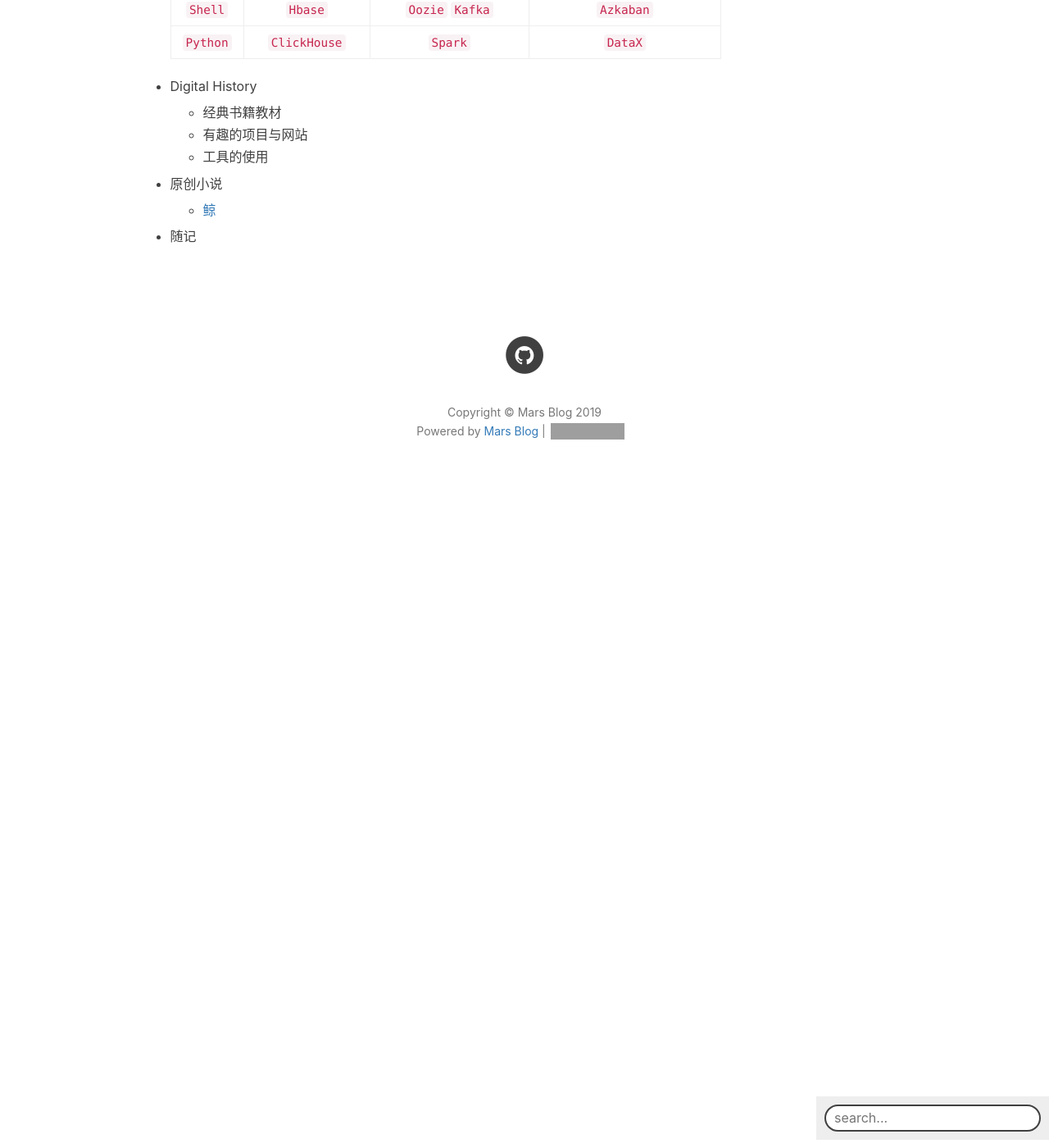
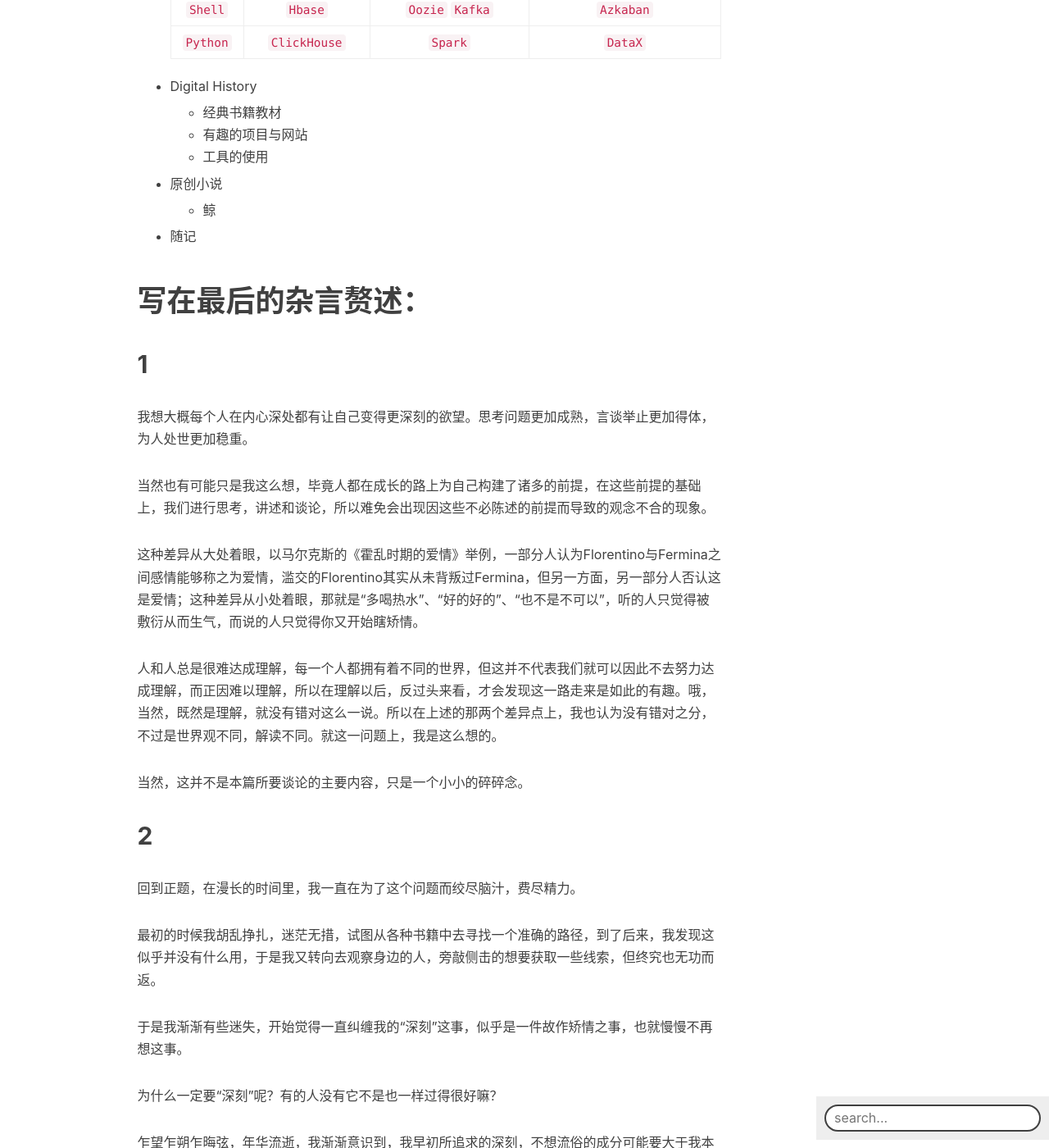
Before and after one commit to 835066087/835066087.github.io, a Jekyll site: the page built from about.html, in a window 1280 px wide and 1400 px high, scrolled down 1033 px. Shown: the whole window at 82% size. Built offline with Jekyll 4.4.1, drawn with Linux system fonts in a browser that asks for light colours; nearby versions of some CDN libraries; comment, search, counter and statistics services are not loaded; some of the changed text lies outside the part shown; grey boxes are pictures that could not be loaded.

Commit message:
Update zh.md

```diff
--- a/_includes/about/zh.md
+++ b/_includes/about/zh.md
@@ -33,6 +33,72 @@
 
 - 原创小说
 
-  - [鲸]()
+  - 鲸
 
 - 随记
+
+
+
+# 写在最后的杂言赘述：
+
+## 1
+
+我想大概每个人在内心深处都有让自己变得更深刻的欲望。思考问题更加成熟，言谈举止更加得体，为人处世更加稳重。
+
+当然也有可能只是我这么想，毕竟人都在成长的路上为自己构建了诸多的前提，在这些前提的基础上，我们进行思考，讲述和谈论，所以难免会出现因这些不必陈述的前提而导致的观念不合的现象。
+
+这种差异从大处着眼，以马尔克斯的《霍乱时期的爱情》举例，一部分人认为Florentino与Fermina之间感情能够称之为爱情，滥交的Florentino其实从未背叛过Fermina，但另一方面，另一部分人否认这是爱情；这种差异从小处着眼，那就是“多喝热水”、“好的好的”、“也不是不可以”，听的人只觉得被敷衍从而生气，而说的人只觉得你又开始瞎矫情。
+
+人和人总是很难达成理解，每一个人都拥有着不同的世界，但这并不代表我们就可以因此不去努力达成理解，而正因难以理解，所以在理解以后，反过头来看，才会发现这一路走来是如此的有趣。哦，当然，既然是理解，就没有错对这么一说。所以在上述的那两个差异点上，我也认为没有错对之分，不过是世界观不同，解读不同。就这一问题上，我是这么想的。
+
+当然，这并不是本篇所要谈论的主要内容，只是一个小小的碎碎念。
+
+
+
+## 2
+
+回到正题，在漫长的时间里，我一直在为了这个问题而绞尽脑汁，费尽精力。
+
+最初的时候我胡乱挣扎，迷茫无措，试图从各种书籍中去寻找一个准确的路径，到了后来，我发现这似乎并没有什么用，于是我又转向去观察身边的人，旁敲侧击的想要获取一些线索，但终究也无功而返。
+
+于是我渐渐有些迷失，开始觉得一直纠缠我的“深刻”这事，似乎是一件故作矫情之事，也就慢慢不再想这事。
+
+
+
+为什么一定要“深刻”呢？有的人没有它不是也一样过得很好嘛？
+
+
+
+乍望乍朔乍晦弦，年华流逝，我渐渐意识到，我早初所追求的深刻，不想流俗的成分可能要大于我本身所想要做这件事的成分，但我心中是有这样的渴望的，所以我所需要做的工作只是去除那些不想流俗的杂质，而把这件事整个变为，我想要做一个深刻的人这件事本身。
+
+于是我又开始努力去变成一个“深刻”的人，而我现在正走在这条路上，不过前一段日子，我躲在了各种各样的书籍里，只顾着自己去领会，去往前深入，而恰恰忘了，我所追求的深刻的本质是什么。
+
+
+
+## 3
+
+什么是深刻的本质呢？为什么我这么想做一个深刻的人呢？
+
+对于第一个问题，我很难做出一个恰当的解释，因为深刻这一词，在我看来，既有一个相对的，也有一个绝对的标准，从相对的标准来说，它像是水中月，镜中花，深刻就在你的面前，你去追，它会一直引导你向前，从绝对的标准来说，你觉得现在的你足够深刻了，你就停在这里了，你就追到了你想要的深刻。
+
+从这个角度说，倒是让我想起了最初读钱穆先生的《人生十论》的时候，他的《人生三路向》这一篇里也是这么陈述人生态度的。
+
+对于第二个问题，这还用问吗，当然是因为追求做一个深刻的人让我发自内心的感到快乐呀，脱离自己本身的视角去看待这个世界上的一切，你就拥有了多种多样的世界，对我来说，这件事本身让我心潮澎湃。
+
+
+
+## 4
+
+我想读到这里的你已经明白了我为什么要开始写这个博客了，我总觉得读者和作者也是一个相互选择的过程，有的人喜欢这样风格的作者，有的人喜欢那样风格的作者，喜欢所以关注，从而形成一个稳定的交流关系。
+
+如果你觉得上述的那些话语看完令你有所感同身受，那恭喜我们，这个公众号以后还会为你我提供更多这样的感同身受，带来更多的一些议题；如果你觉得上述的那些话语令你昏昏欲睡，眉头紧锁，那没有关系，等你哪天不经意点开，或许会发现，诶？这个人还蛮有趣的？给你的生活带去一点小小的惊喜。
+
+在我讨论的问题的深度和广度上，我还要做一点赘述。
+
+深度问题。或许屏幕面前的你，在一些问题的思考上，要成熟于我，当然，更夸张一点，可能在所有问题的思考上，你都要成熟于我，如果你不愿意和我交流，那没有关系，如果你愿意和我交流，我会虚心接受，并报以感激。人生的路很漫长，我们一生中所关注的议题也各式各样，闻道有先后，术业有专攻，我也会在这个生命这个过程中不断进步。
+
+广度问题。这个公众号的广度大概会很广，从话题上来说，可以从人文历史社会，讨论到Java、Python、BigData，从题材上来说，可以从故事到小说，到笔记，注解。在我每一次推送的时候，我都会保证该期的议题的讨论是我在那一个阶段所能呈现的最好的结果。
+
+毕竟总而言之，我也只是一个希望让自己有趣的普通人，既然是普通人，那就得甘于自己的大部分平凡，同时也满足于自己的一点非凡带来的成就，这可能就是我人生的意义所在。
+
+**小结于2019年5月1日。**
```
